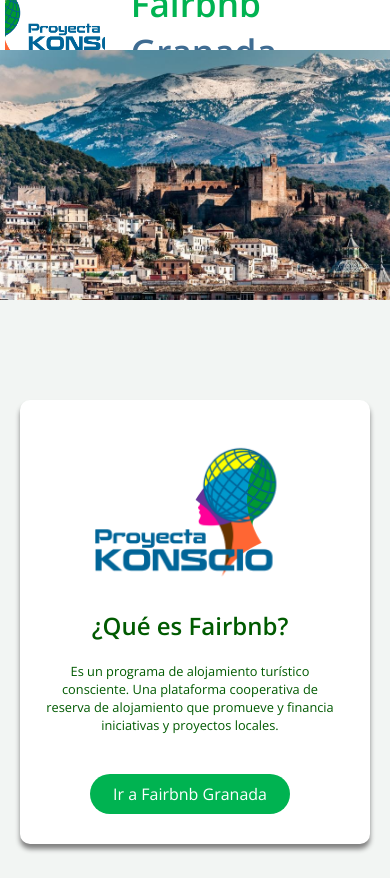
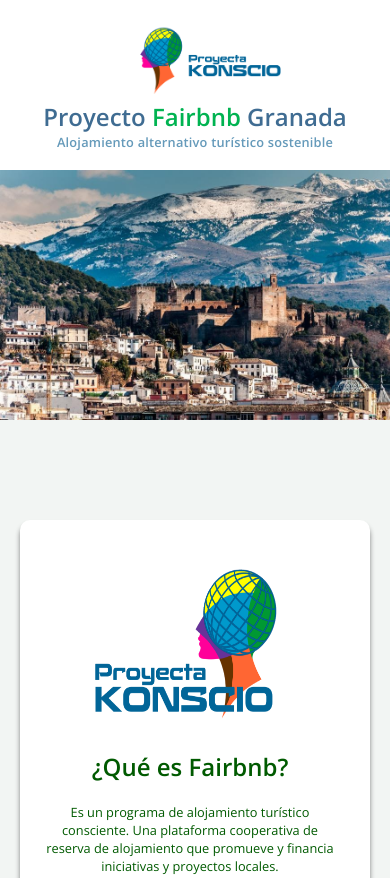
Before and after one commit to jhonnytesban/landing-fairbnb, a plain HTML site: page index.html in a window 390 px wide. Shown: the top 878 px of the page. Drawn offline with nearby package versions, Linux system fonts and the light colour scheme.

Commit message:
fin de responsive cambios

```diff
--- a/src/blocks/_footer.scss
+++ b/src/blocks/_footer.scss
@@ -21,7 +21,7 @@
         max-height: 100px;
     }
     @include mobile{
-        max-width: 100px;
+        max-width: 60px;
         max-height: 80px;
     }
     .footer__text{
@@ -47,7 +47,7 @@
         max-height: 150px;
     }
     @include mobile{
-        max-width: 150px;
+        max-width: 100px;
         max-height: 100px;
     }
 }
@@ -64,8 +64,15 @@
         transition-duration: 0.2s;
         opacity: 1;
     }
+    @include mobile{
+        height: 200px;
+    }
 }
 .diagrama__text{
     font-family: $font;
     text-align: center;
+    @include mobile{
+        padding: 0 20px;
+        font-size: .7em;
+    }
 }
--- a/src/blocks/_header.scss
+++ b/src/blocks/_header.scss
@@ -14,8 +14,9 @@
         padding: 20px;
     }
     @include mobile{
-        height: 50px;
+        display: block;
         padding: 0 5px;
+        margin-bottom: 20px;
     }
 }
 .title{
@@ -23,6 +24,13 @@
     font-weight: 600;
     font-size: 2.2em;
     color:  #3f6c92;
+    @include laptop{
+        font-size: 1.8em;
+        text-align: center;
+    }
+    @include mobile{
+        font-size: 1.5em;
+    }
 }
 .text{
     font-family: $font;
@@ -30,6 +38,12 @@
     font-weight: 600;
     text-align: center;
     letter-spacing: .2px;
+    @include laptop{
+        font-size: .9em;
+    }
+    @include mobile{
+        font-size: .8em;
+    }
 }
 .span{
     color: $colorFair;
@@ -58,6 +72,12 @@
     width: 220px;
     height: 100px;
     margin-top: 10px;
+    @include mobile{
+        margin: auto;
+        width: 120px;
+        height:  80px;
+        margin-top: 20px;
+    }
 }
 .logo{
     width: 100%;
@@ -67,6 +87,6 @@
         width: 200px;
     }
     @include mobile{
-        width: 100px;
+        max-width: 150px;
     }
 }
--- a/src/blocks/_main.scss
+++ b/src/blocks/_main.scss
@@ -59,6 +59,9 @@
 }
 .container1{
     padding-top: 20px;
+    @include laptop{
+        height: 200px;
+    }
 }
 .card1{
     width: 100%;
```
Also changed, not shown: styles.css, 1 other file.
